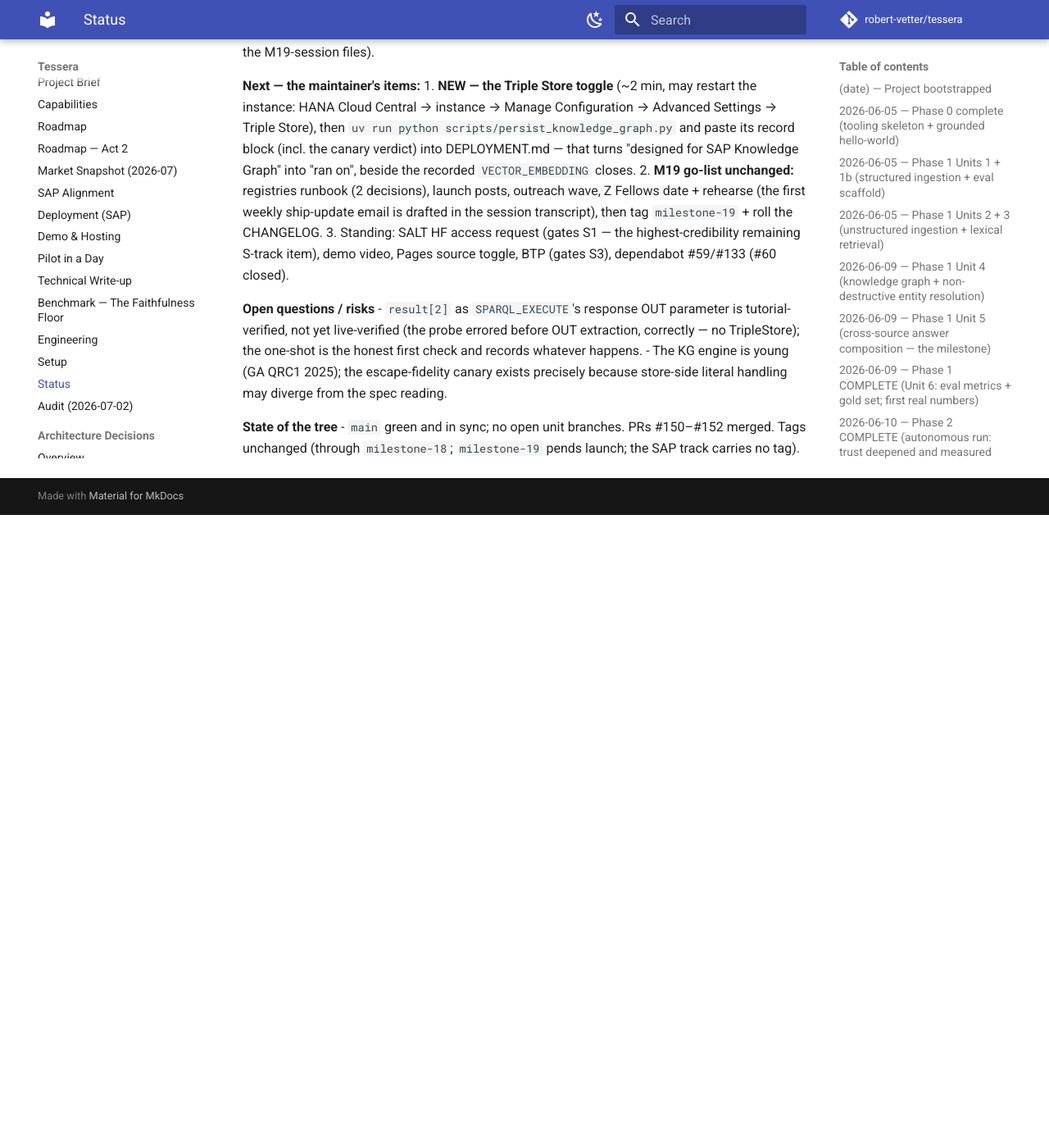
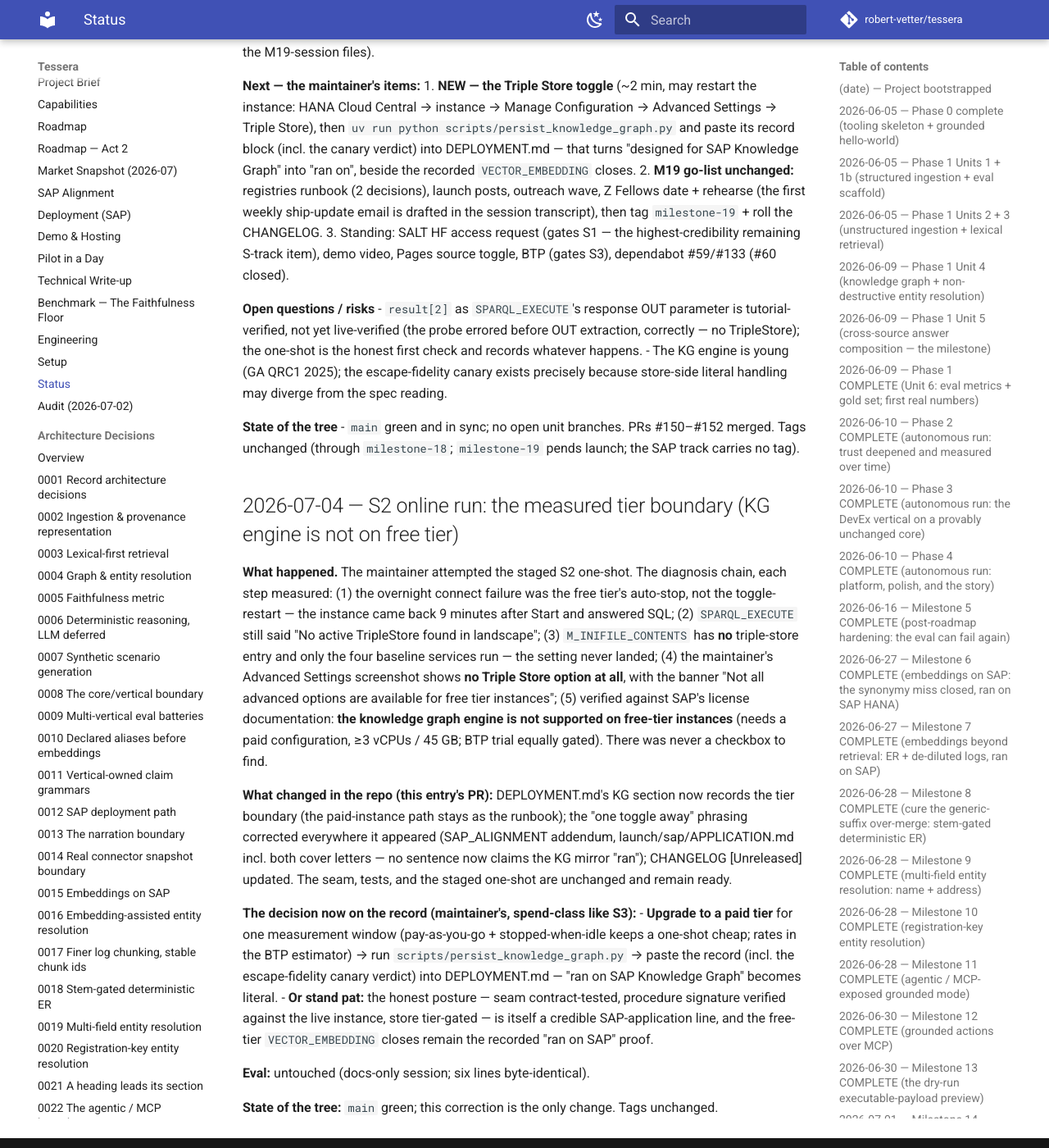
Before and after one commit to robert-vetter/tessera, an MkDocs documentation site: the page built from docs/STATUS.md, in a window 1280 px wide and 1400 px high, scrolled down 47245 px. Shown: the whole window at 82% size. Built offline with MkDocs 1.6.1 and Material for MkDocs 9.7.7, drawn with Linux system fonts in a browser that asks for light colours; comment, search, counter and statistics services are not loaded; before the commit the page ends 47873 px from its top, so only the background shows below that; some of the changed text lies outside the part shown.

Commit message:
docs: S2 online run is tier-gated — record the measured boundary (#154)
The staged one-shot's first attempt surfaced the real constraint, one
measurement at a time: the overnight failure was the free tier's
auto-stop; the restarted instance answers SQL but M_INIFILE_CONTENTS
carries no triple-store entry; the Advanced Settings tab offers no
Triple Store option ('Not all advanced options are available for free
tier instances'); SAP's license doc confirms the KG engine is not
supported on free tier (needs a paid config, ≥3 vCPUs/45 GB; BTP trial
equally gated). There was never a checkbox to find — the runbook's
'~2-minute toggle' was written for paid instances.

Corrected everywhere it appeared: DEPLOYMENT.md KG section (tier
boundary recorded; paid-instance path stays as the runbook),
SAP_ALIGNMENT addendum, launch/sap/APPLICATION.md incl. both cover
letters (no sentence claims the KG mirror 'ran'), CHANGELOG, STATUS.
The seam, tests, and staged one-shot are unchanged and ready; the
upgrade-vs-stand-pat decision is recorded as the maintainer's
(spend-class, like S3).

Docs-only; eval byte-identical; 567 tests.

Co-authored-by: Claude Fable 5 <noreply@anthropic.com>

````diff
--- a/docs/DEPLOYMENT.md
+++ b/docs/DEPLOYMENT.md
@@ -172,18 +172,28 @@ canonical, and dropping the mirror loses nothing (ADR 0030). Losslessness
 is a tested contract (`tests/test_kg.py`: the serializer→parser→rebuild
 round trip is tuple-exact on all three committed graphs).
 
-**Enable the triple store (account owner, ~2 minutes + possible restart).**
-Measured 2026-07-03: the instance is alive (cloud version 2026.14.7) and
-`SYS.SPARQL_EXECUTE` exists, but answers *"No active TripleStore found in
-landscape"* until the feature is on:
+**The tier boundary (measured 2026-07-04).** The instance is alive (cloud
+version 2026.14.7) and `SYS.SPARQL_EXECUTE` exists, but answers *"No
+active TripleStore found in landscape"* — and on a **free-tier** instance
+that is where it ends: the Advanced Settings tab offers **no Triple Store
+option** (verified by screenshot and by `M_INIFILE_CONTENTS` carrying no
+triple-store entry), and SAP's license documentation states the knowledge
+graph engine **is not supported on free tier** (it needs a paid
+configuration, ≥3 vCPUs / 45 GB; BTP trial is equally gated). Turning
+"designed for SAP Knowledge Graph" into "ran on" is therefore a **spend
+decision** — upgrade the instance to a paid tier (pay-as-you-go plus
+keeping the instance stopped outside measurement windows keeps a one-shot
+cheap; exact rates in the SAP BTP estimator).
+
+On a paid-tier instance, the path is:
 
 1. SAP HANA Cloud Central → your instance → **Manage Configuration** →
-   **Advanced Settings** → check **Triple Store** → save. Note: applying
+   **Advanced Settings** → check **Triple Store** → save. Applying
    instance configuration may restart the database — do it away from live
    demos.
-2. Then the one-shot (mirrors all three graphs + runs three recorded
-   SPARQL queries; paste its record block back into this section with the
-   run date):
+2. Then the one-shot (an escape-fidelity canary, then mirrors all three
+   graphs + runs three recorded SPARQL queries; paste its record block
+   back into this section with the run date):
 
 ```bash
 set -a; source .env; set +a
@@ -195,9 +205,9 @@ Least-privilege note: `.env` currently carries **DBADMIN**; for anything
 beyond the one-shot, create a dedicated user with only the KG privileges
 (the `TESSERA_APP` pattern of the section above) and rotate.
 
-*Recorded run: — pending the Triple Store toggle (the seam, the procedure
-signature, and instance liveness are verified; the store itself is not
-yet).*
+*Recorded run: — pending a paid-tier instance (the seam, the procedure
+signature, and instance liveness are verified; the store itself is
+tier-gated — the free tier offers no Triple Store, measured 2026-07-04).*
 
 ## The real execution one-shot — actually sending behind approval (Milestone 15)
 
--- a/docs/STATUS.md
+++ b/docs/STATUS.md
@@ -2375,3 +2375,42 @@ pre-merge adversarial review.
 - `main` green and in sync; no open unit branches. PRs #150–#152 merged.
   Tags unchanged (through `milestone-18`; `milestone-19` pends launch;
   the SAP track carries no tag).
+
+## 2026-07-04 — S2 online run: the measured tier boundary (KG engine is not on free tier)
+
+**What happened.** The maintainer attempted the staged S2 one-shot. The
+diagnosis chain, each step measured: (1) the overnight connect failure was
+the free tier's auto-stop, not the toggle-restart — the instance came back
+9 minutes after Start and answered SQL; (2) `SPARQL_EXECUTE` still said
+"No active TripleStore found in landscape"; (3) `M_INIFILE_CONTENTS` has
+**no** triple-store entry and only the four baseline services run — the
+setting never landed; (4) the maintainer's Advanced Settings screenshot
+shows **no Triple Store option at all**, with the banner "Not all advanced
+options are available for free tier instances"; (5) verified against SAP's
+license documentation: **the knowledge graph engine is not supported on
+free-tier instances** (needs a paid configuration, ≥3 vCPUs / 45 GB; BTP
+trial equally gated). There was never a checkbox to find.
+
+**What changed in the repo (this entry's PR):** DEPLOYMENT.md's KG section
+now records the tier boundary (the paid-instance path stays as the
+runbook); the "one toggle away" phrasing corrected everywhere it appeared
+(SAP_ALIGNMENT addendum, launch/sap/APPLICATION.md incl. both cover
+letters — no sentence now claims the KG mirror "ran"); CHANGELOG
+[Unreleased] updated. The seam, tests, and the staged one-shot are
+unchanged and remain ready.
+
+**The decision now on the record (maintainer's, spend-class like S3):**
+- **Upgrade to a paid tier** for one measurement window (pay-as-you-go +
+  stopped-when-idle keeps a one-shot cheap; rates in the BTP estimator) →
+  run `scripts/persist_knowledge_graph.py` → paste the record (incl. the
+  escape-fidelity canary verdict) into DEPLOYMENT.md — "ran on SAP
+  Knowledge Graph" becomes literal.
+- **Or stand pat:** the honest posture — seam contract-tested, procedure
+  signature verified against the live instance, store tier-gated — is
+  itself a credible SAP-application line, and the free-tier
+  `VECTOR_EMBEDDING` closes remain the recorded "ran on SAP" proof.
+
+**Eval:** untouched (docs-only session; six lines byte-identical).
+
+**State of the tree:** `main` green; this correction is the only change.
+Tags unchanged.
````
Also changed, not shown: CHANGELOG.md (+6 -4 lines), docs/SAP_ALIGNMENT.md (+4 -3 lines).
